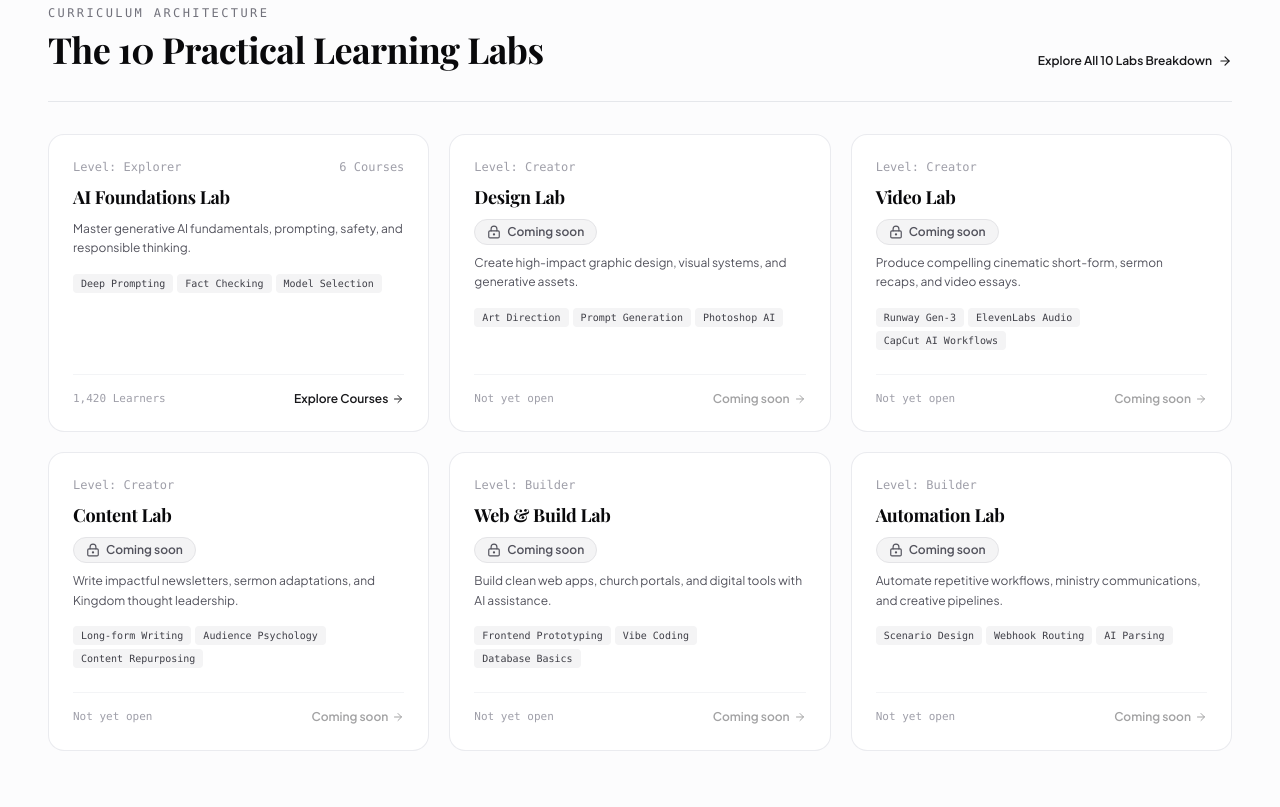
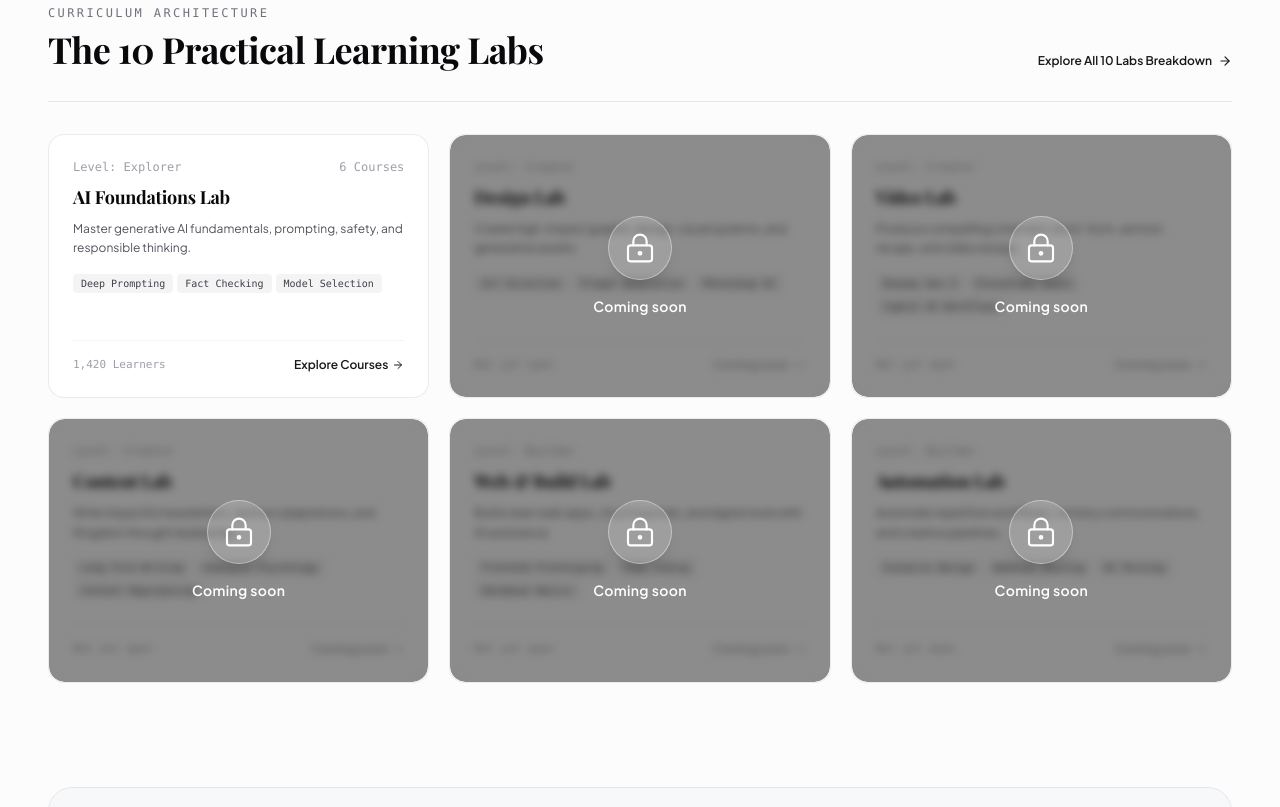
Before and after one commit to ZayonGlobal/CCL, a React (Vite) app: page / in a window 1280 px wide. Shown: the part 1520-2327 px from the top of the page. Built offline with nearby package versions, Linux system fonts and the light colour scheme; no server answers; the database is empty; a web font is replaced by a local one.

Commit message:
Blur upcoming labs beneath centered lock overlays

```diff
--- a/src/components/LabAvailability.tsx
+++ b/src/components/LabAvailability.tsx
@@ -3,8 +3,11 @@ import { LockKeyhole } from 'lucide-react';
 
 export const isLabOpen = (id: string) => id === 'ai-foundations';
 
-export const LabAvailability: React.FC<{ id: string }> = ({ id }) => isLabOpen(id) ? null : (
-  <span className="inline-flex items-center gap-1.5 rounded-full border border-zinc-200 bg-zinc-100 px-3 py-1 text-xs font-semibold text-zinc-600">
-    <LockKeyhole aria-hidden="true" className="h-3.5 w-3.5" />Coming soon
-  </span>
+export const LabAvailability: React.FC<{ id: string; name?: string }> = ({ id, name }) => isLabOpen(id) ? null : (
+  <div aria-label={`${name || 'Lab'} — Coming soon`} className="absolute inset-0 z-10 flex flex-col items-center justify-center gap-4 rounded-[inherit] bg-black/45 backdrop-blur-[4px] text-center p-6 cursor-not-allowed">
+    <div className="flex h-16 w-16 items-center justify-center rounded-full border border-white/40 bg-white/15 shadow-lg">
+      <LockKeyhole aria-hidden="true" className="h-8 w-8" style={{ color: '#ffffff' }} strokeWidth={1.6} />
+    </div>
+    <span className="text-sm font-semibold tracking-wide" style={{ color: '#ffffff' }}>Coming soon</span>
+  </div>
 );
--- a/src/views/member/LabsView.tsx
+++ b/src/views/member/LabsView.tsx
@@ -86,7 +86,7 @@ export const LabsView: React.FC = () => {
           return (
             <div
               key={lab.id}
-              className="rounded-3xl border border-gray-200/80 bg-white p-6 sm:p-8 shadow-[0_2px_14px_rgba(0,0,0,0.03)] hover:shadow-md transition-shadow flex flex-col justify-between"
+              className="relative isolate overflow-hidden rounded-3xl border border-gray-200/80 bg-white p-6 sm:p-8 shadow-[0_2px_14px_rgba(0,0,0,0.03)] hover:shadow-md transition-shadow flex flex-col justify-between"
             >
               <div className="space-y-4">
                 <div className="flex items-center justify-between">
@@ -101,7 +101,7 @@ export const LabsView: React.FC = () => {
 
                 <div>
                   <h3 className="font-serif-ccl text-2xl font-bold text-zinc-950">{lab.name}</h3>
-                <div className="mt-2"><LabAvailability id={lab.id} /></div>
+
                   <p className="text-xs sm:text-sm text-zinc-600 mt-2 leading-relaxed">
                     {lab.description}
                   </p>
@@ -160,6 +160,7 @@ export const LabsView: React.FC = () => {
                   <span>Prompt Kits</span>
                 </button>
               </div>
+              <LabAvailability id={lab.id} name={lab.name} />
             </div>
           );
         })}
--- a/src/views/public/PublicHome.tsx
+++ b/src/views/public/PublicHome.tsx
@@ -260,15 +260,15 @@ export const PublicHome: React.FC = () => {
           {LABS.slice(0, 6).map((lab) => (
             <div
               key={lab.id}
-              className="rounded-2xl border border-gray-200/80 bg-white p-6 flex flex-col justify-between hover:shadow-md transition-all"
+              className="relative isolate overflow-hidden rounded-2xl border border-gray-200/80 bg-white p-6 flex flex-col justify-between hover:shadow-md transition-all"
             >
               <div>
                 <div className="flex items-center justify-between text-xs font-mono text-zinc-400 mb-2">
                   <span>Level: {lab.level}</span>
                   {isLabOpen(lab.id) && <span>{lab.courseCount} Courses</span>}
-                </div>
+            </div>
                 <h3 className="font-serif-ccl text-lg font-bold text-zinc-950">{lab.name}</h3>
-                <div className="mt-2"><LabAvailability id={lab.id} /></div>
+
                 <p className="text-xs text-zinc-600 mt-2 leading-relaxed">{lab.shortDesc}</p>
 
                 <div className="mt-4 flex flex-wrap gap-1">
@@ -296,6 +296,7 @@ export const PublicHome: React.FC = () => {
                   <ArrowRight className="h-3 w-3" />
                 </button>
               </div>
+              <LabAvailability id={lab.id} name={lab.name} />
             </div>
           ))}
         </div>
--- a/src/views/public/PublicLabs.tsx
+++ b/src/views/public/PublicLabs.tsx
@@ -188,7 +188,7 @@ export const PublicLabs: React.FC = () => {
           {filteredLabs.map((lab) => (
             <div
               key={lab.id}
-              className="rounded-3xl border border-gray-200/80 bg-white p-7 sm:p-8 flex flex-col justify-between hover:shadow-md transition-shadow shadow-[0_2px_14px_rgba(0,0,0,0.03)]"
+              className="relative isolate overflow-hidden rounded-3xl border border-gray-200/80 bg-white p-7 sm:p-8 flex flex-col justify-between hover:shadow-md transition-shadow shadow-[0_2px_14px_rgba(0,0,0,0.03)]"
             >
               <div>
                 <div className="flex items-center justify-between text-xs text-zinc-400 font-mono mb-2">
@@ -197,14 +197,14 @@ export const PublicLabs: React.FC = () => {
                 </div>
 
                 <h3 className="font-serif-ccl text-2xl font-bold text-zinc-950 mt-1">{lab.name}</h3>
-                <div className="mt-2"><LabAvailability id={lab.id} /></div>
+
                 <p className="text-xs sm:text-sm text-zinc-600 mt-2 leading-relaxed">{lab.description}</p>
 
                 {/* Topics */}
                 <div className="mt-5">
                   <div className="text-[10px] font-mono uppercase tracking-wider text-zinc-400 font-bold mb-2">
                     Core Topics Covered
-                  </div>
+            </div>
                   <div className="flex flex-wrap gap-1.5">
                     {lab.topics.map((t) => (
                       <span
@@ -252,6 +252,7 @@ export const PublicLabs: React.FC = () => {
                   <ArrowRight className="h-3.5 w-3.5" />
                 </button>
               </div>
+              <LabAvailability id={lab.id} name={lab.name} />
             </div>
           ))}
         </div>
```
